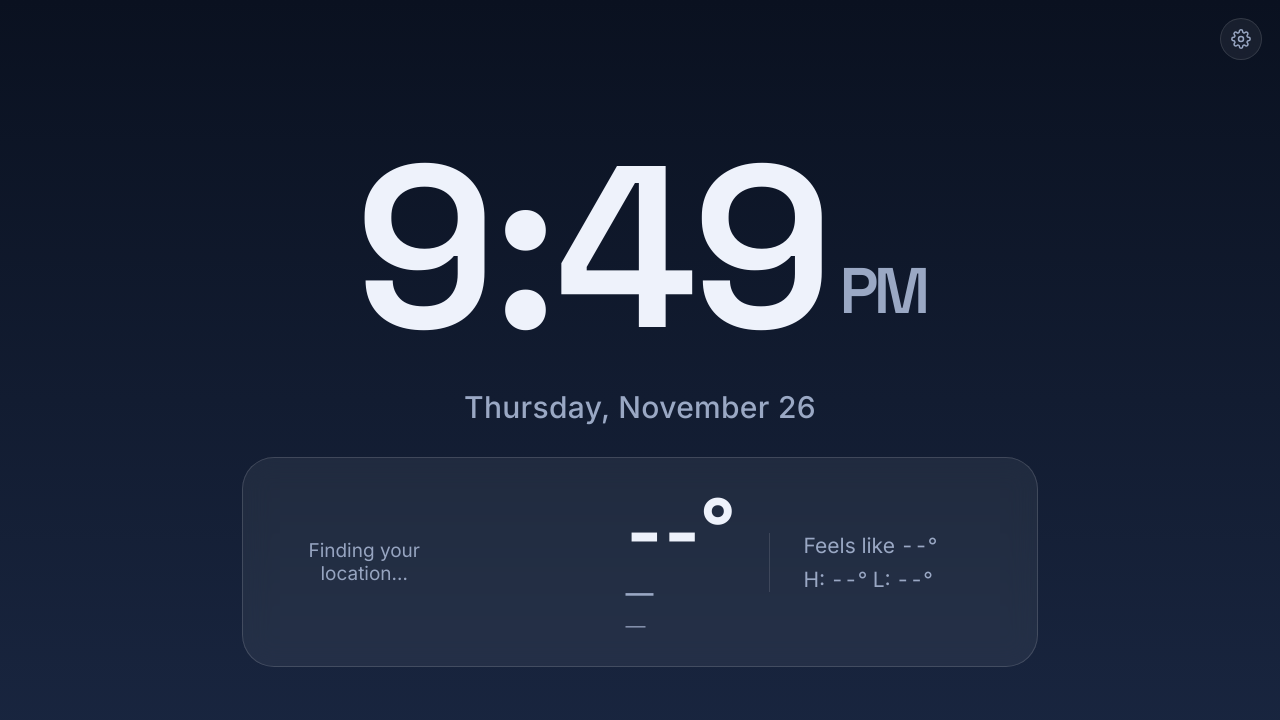
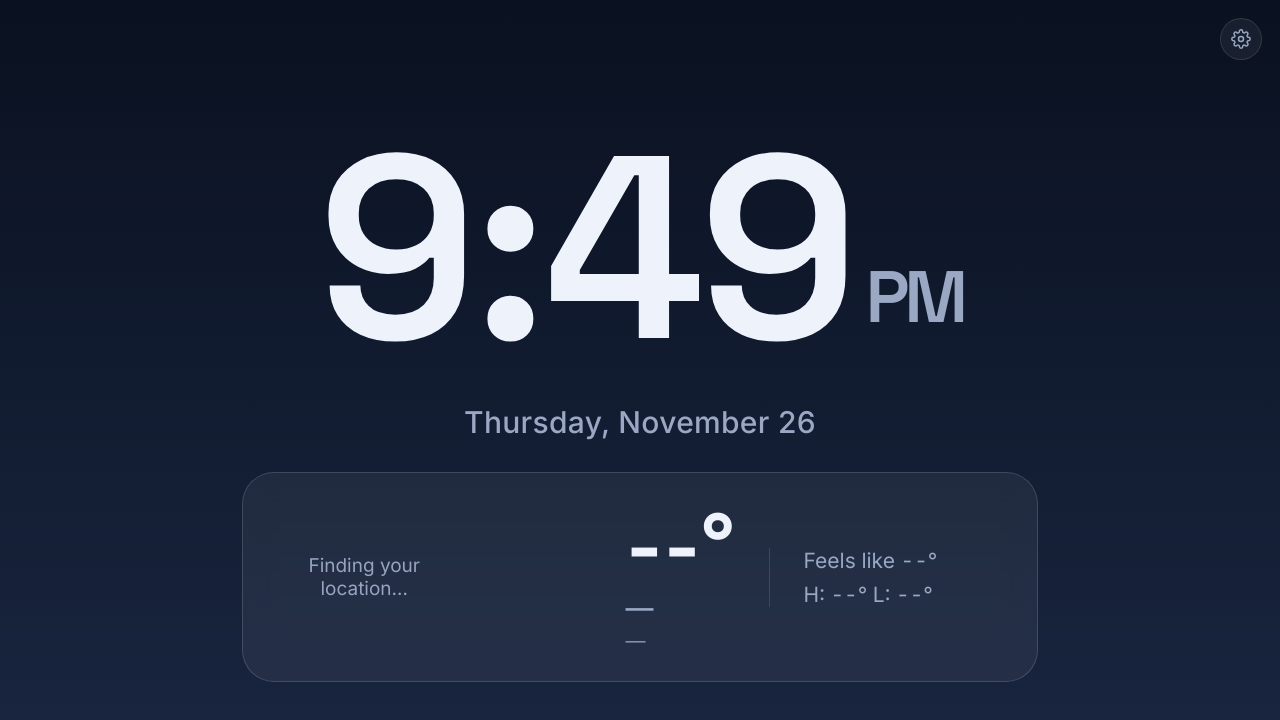
Before and after one commit to edisons3608/ipad-clock, a plain HTML site: page index.html in a window 1280 px wide. Drawn offline with Linux system fonts and the light colour scheme.

Commit message:
Increase clock size further
Co-Authored-By: Claude Sonnet 5 <noreply@anthropic.com>

```diff
--- a/index.html
+++ b/index.html
@@ -78,7 +78,7 @@
     font-family:"Space Grotesk",sans-serif;
     font-weight:600;
     font-variant-numeric:tabular-nums;
-    font-size:clamp(76px, 19vw, 230px);
+    font-size:clamp(92px, 22vw, 260px);
     line-height:1;
     letter-spacing:-0.02em;
   }
```
